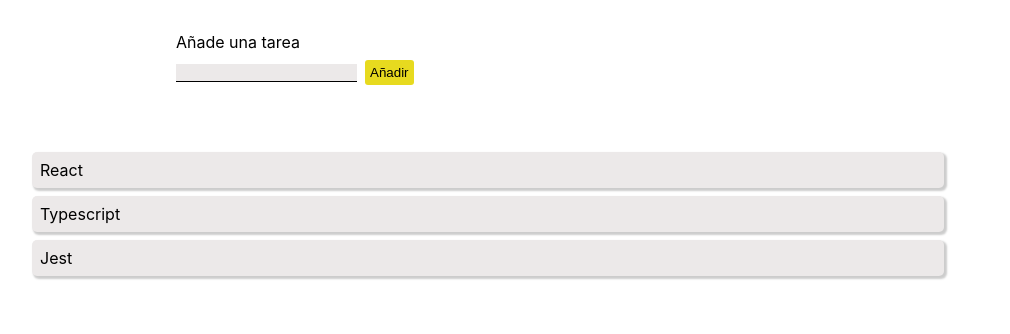
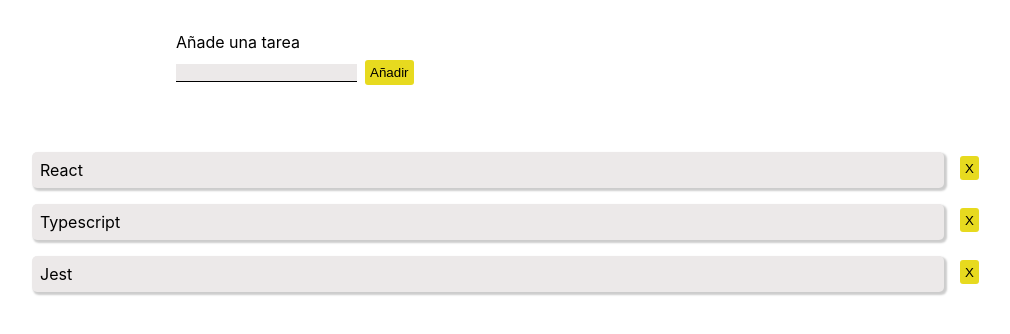
Before and after one commit to danugarri/todoTypescript, a React (Create React App) app: page / in a window 1280 px wide. Shown: the top 334 px of the page, without its empty margins (16-1026 px from the left). Built offline with nearby package versions, Linux system fonts and the light colour scheme.

Commit message:
added close button

```diff
--- /dev/null
+++ b/src/components/todoList/TodoList.css
@@ -0,0 +1,10 @@
+.todo-list{
+    display: flex;
+    flex-direction: row;
+}
+.close{
+    height: 1.5rem;
+    line-height: 1px;
+    position:relative;
+    top:4px
+}
--- a/src/components/todoList/TodoList.tsx
+++ b/src/components/todoList/TodoList.tsx
@@ -1,8 +1,9 @@
 import React from 'react';
 import { Todo } from '../../models/todos.model';
+import './TodoList.css';
 
 export const TodoItem: React.FC<{ item: Todo }> = (props) => {
 	const { item } = props;
 
-	return <li key={item.id}>{item.text}</li>;
+	return <div className='todo-list'><li key={item.id}>{item.text}</li><button className='close'>X</button></div>;
 };
```
